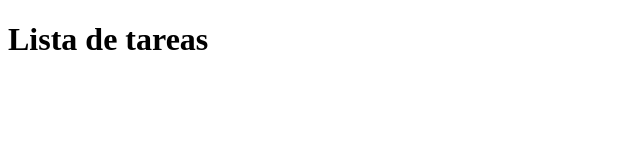
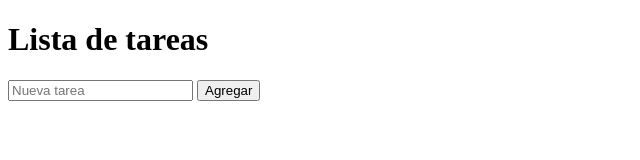
Before and after one commit to keneth04/lista-tareas-html, a plain HTML site: page index.html in a window 1280 px wide. Shown: the whole page, without its empty margins (0-640 px from the left). Drawn offline with Linux system fonts and the light colour scheme.

Commit message:
Colocacion de formulario para agregar tareas

```diff
--- a/index.html
+++ b/index.html
@@ -6,5 +6,11 @@
 </head>
 <body>
   <h1>Lista de tareas</h1>
+
+  <form>
+  <input type="text" placeholder="Nueva tarea">
+  <button>Agregar</button>
+</form>
+
 </body>
 </html>
```
